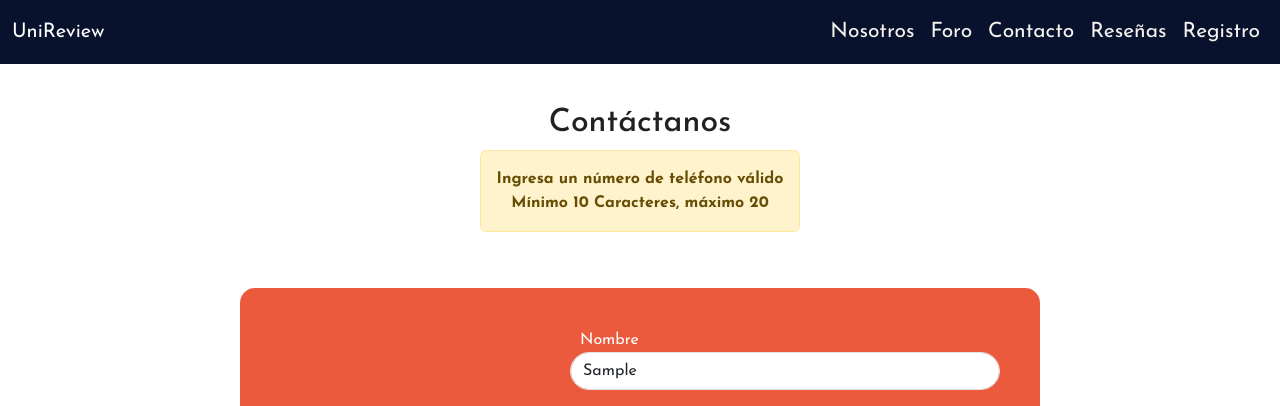
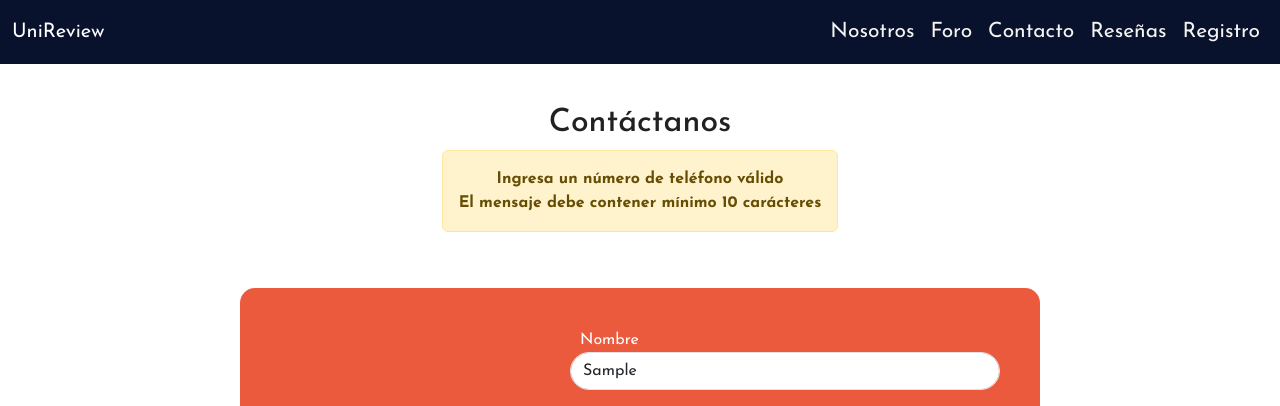
Before and after one commit to Joshua-mendez/CH53UniReview, a plain HTML site: page contacto.html in a window 1280 px wide. Both pictures are taken after typing "Sample", "name@example.com", "5551234", "Sample" into the empty fields and a click on the button "Enviar". Shown: the top 406 px of the page. Drawn offline with nearby package versions, Linux system fonts and the light colour scheme; some packages are replaced by stand-ins of ours; a script that the page names is missing.

Commit message:
se corrigieron las validaciones de telefono, mensaje y nombre

```diff
--- a/contacto.html
+++ b/contacto.html
@@ -44,22 +44,22 @@
 
         <div class="mb-3">
           <label for="nombre" class="form-label">Nombre</label>
-          <input type="text" class="form-control" id="nombre" required>
+          <input type="text" class="form-control" id="nombre" placeholder="Compartenos tu nombre" required>
         </div>
 
         <div class="mb-3">
           <label for="correo" class="form-label">Correo electrónico</label>
-          <input type="email" class="form-control" id="correo" required>
+          <input type="email" class="form-control" id="correo" placeholder="tucorreo@email.com" required>
         </div>
 
         <div class="mb-3">
           <label for="telefono" class="form-label">Teléfono</label>
-          <input type="tel" class="form-control" id="telefono" required>
+          <input type="tel" class="form-control" id="telefono" placeholder="Ingresa tu número de 10 digitos" required>
         </div>
 
         <div class="mb-3" id="mensaje">
           <label for="mensaje" class="form-label">Mensaje</label>
-          <textarea class="form-control" id="mensajevalidacion" rows="4" required></textarea>
+          <textarea class="form-control" id="mensajevalidacion" rows="4" placeholder="Máximo 100 carácteres" required></textarea>
           <div class="invalid-feedback">El mensaje no puede estar vacío.</div>
         </div>
 
--- a/scripts/contacto.js
+++ b/scripts/contacto.js
@@ -9,52 +9,55 @@ const alertValidaciones = document.getElementById("alertValidaciones");
 
 btnEnviar.addEventListener("click", function(event){
     event.preventDefault();
-    // nombre.style.border="";
-    // correo.style.border="";
-    // telefono.style.border="";
-    // mensaje.style.border="";
+     nombre.style.border="";
+     correo.style.border="";
+     telefono.style.border="";
+     mensaje.style.border="";
     let isValid = true;
 
     nombre.value = nombre.value.trim();
     correo.value = correo.value.trim();
     telefono.value = telefono.value.trim();
+   // const telefonoLimpio = telefono.value.replace(/\D/g, ''); // con este se pueden permitir espacios y guiones.
+   // Esta constante limpia el numero para que se pueda validar. Si se usa, hay que descomentar, usar la constante como parametro de validacion en if de la validacion del telefono
     mensaje.value = mensaje.value.trim();
 
-    const correovalidacion = new RegExp("[^@ \t\r\n]+@[^@ \t\r\n]+\.[^@ \t\r\n]+");
-    const telefonovalidacion = new RegExp("^[\+]?[(]?[0-9]{3}[)]?[-\s\.]?[0-9]{3}[-\s\.]?[0-9]{4,6}$");
+    const correoValidacion = new RegExp("[^@ \t\r\n]+@[^@ \t\r\n]+\.[^@ \t\r\n]+");
+    const telefonoValidacion = new RegExp("^(?!0{10})\\d{10}$");
 
-    alertValidacionesTexto.innerHTML = ""; // Limpiar primero
+    alertValidacionesTexto.innerHTML = "";
     alertValidaciones.style.display = "none";
 
-    if(nombre.value.length <= 3){
+    if(nombre.value.length <= 2){
         nombre.style.border="solid medium red";
         alertValidacionesTexto.innerHTML +="<strong>Favor de escribir tu nombre de forma correcta</strong><br/>";
         alertValidaciones.style.display="block";
         isValid=false;
     }
 
-    if(!correovalidacion.test(correo.value)){
+    if(!correoValidacion.test(correo.value)){
         correo.style.border="solid medium red";
         alertValidacionesTexto.innerHTML +="<strong>Favor de ingresar un correo válido</strong><br/>";
         alertValidaciones.style.display="block";
         isValid=false;
     }
 
-    if(!telefonovalidacion.test(telefono.value)){
+    if(!telefonoValidacion.test(telefono.value)){
         telefono.style.border="solid medium red";
         alertValidacionesTexto.innerHTML +="<strong>Ingresa un número de teléfono válido</strong><br/>";
         alertValidaciones.style.display="block";
         isValid=false;
     }
 
-    if(mensaje.value.length < 10 || mensaje.value.length > 20){
+    if(mensaje.value.length < 10 || mensaje.value.length > 100){
         mensaje.style.border="solid medium red";
-        alertValidacionesTexto.innerHTML +="<strong>Mínimo 10 Caracteres, máximo 20</strong><br/>";
+        alertValidacionesTexto.innerHTML +="<strong>El mensaje debe contener mínimo 10 carácteres</strong><br/>";
         alertValidaciones.style.display="block";
         isValid=false;
     }
 
 //////////////// Envia el mensaje por correo a traves de emialJS/////////////////////
+
            let formulario = document.getElementById("formContacto");
            emailjs.init("8BlLdWkC8T6g5Fb1i");
 
@@ -64,7 +67,6 @@ btnEnviar.addEventListener("click", function(event){
         //    }, function(error) {
         //      console.error('Error al enviar:', error);
         //    });
-       console.log("se mando el mensaje")
 
         if(isValid){
             Swal.fire({
@@ -73,9 +75,6 @@ btnEnviar.addEventListener("click", function(event){
                 draggable: true
               });
 
-              console.log("alerta")
-
          formulario.reset();
-           //document.getElementById("formContacto").reset(); // <- Esto borra los datos
      }
 });
```
